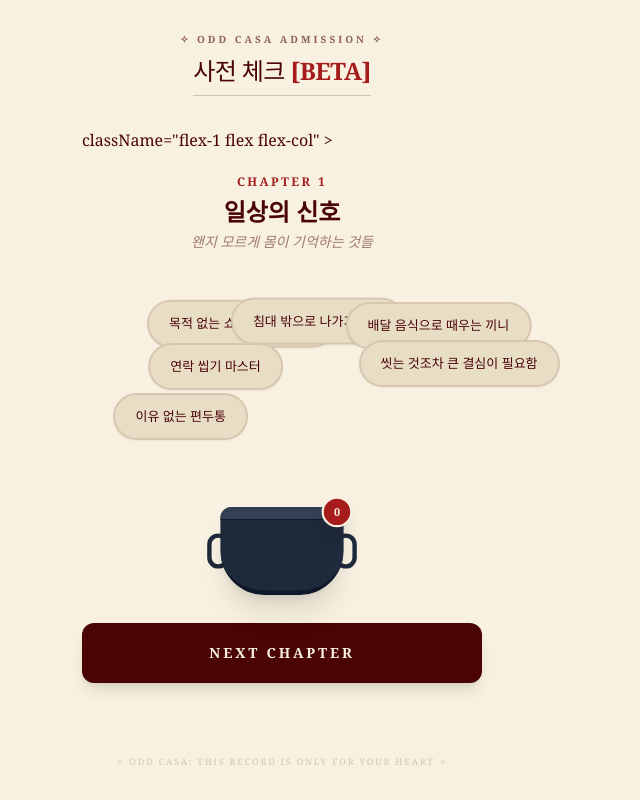
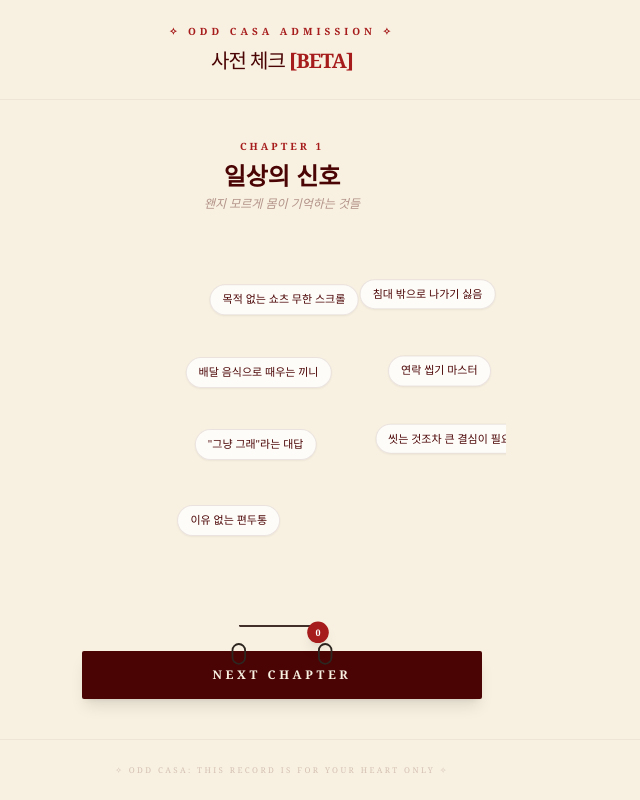
Before and after one commit to nicedaycyj-star/oddcasa, a React (Vite) app: page / in a window 1280 px wide. Both pictures are taken after a click on the button "항아리 챙기기". Shown: the whole page, without its empty margins (358-998 px from the left). Built offline with nearby package versions, Linux system fonts and the light colour scheme.

Commit message:
Update App.jsx

```diff
--- a/src/App.jsx
+++ b/src/App.jsx
@@ -1,6 +1,6 @@
 import React, { useState, useEffect } from 'react';
 import { motion, AnimatePresence } from 'framer-motion';
-import { ShoppingBasket, RefreshCcw, Share2, Heart } from 'lucide-react';
+import { RefreshCcw, Share2, Heart } from 'lucide-react';
 
 const CHAPTERS = [
   {
@@ -30,53 +30,49 @@ const CHAPTERS = [
 ];
 
 const FloatingKeyword = ({ text, index, onClick }) => {
-  // 화면을 3개 구역으로 나누되, 오른쪽 쏠림을 방지하기 위해 전체적으로 왼쪽으로 5% 시프트
+  // 중앙 쏠림 및 겹침 방지를 위한 격자형 배치 기반 랜덤 좌표
   const [coords] = useState(() => {
-    const section = index % 3;
-    let leftBase;
+    // 7개 키워드를 위해 2열 4행 슬롯 구성
+    const col = index % 2; // 0, 1
+    const row = Math.floor(index / 2); // 0, 1, 2, 3
 
-    // 왼쪽(12%), 중간(40%), 오른쪽(68%) 중심축으로 배치하고 랜덤 오차를 줘서 균형 잡기
-    // 전체적으로 왼쪽으로 치우치게 하여 우측 공간을 확보
-    const centers = [12, 40, 68];
-    leftBase = centers[section] + (Math.random() * 10 - 5);
-
-
-
-
+    // 왼쪽 열은 25% 중심, 오른쪽 열은 75% 중심
+    const leftBase = col === 0 ? 28 : 72;
+    // 행별 높이 조절 (상단 15%부터 시작)
+    const topBase = 15 + (row * 20);
 
     return {
-      left: `${leftBase}%`,
-      top: `${(Math.floor(index / 3) * 22) + 12 + (Math.random() * 8)}%`,
-      randomX: Math.random() * 20 - 10,
-      randomY: Math.random() * 20 - 10,
-      duration: 5 + Math.random() * 3,
-      delay: Math.random() * 2
+      left: `${leftBase + (Math.random() * 10 - 5)}%`,
+      top: `${topBase + (Math.random() * 5 - 2.5)}%`,
+      randomX: Math.random() * 8 - 4,
+      randomY: Math.random() * 8 - 4,
+      duration: 7 + Math.random() * 3,
+      delay: Math.random() * 1.5
     };
   });
 
   return (
     <motion.button
       onClick={() => onClick(text)}
-      initial={{ opacity: 0, scale: 0 }}
+      initial={{ opacity: 0, scale: 0.8 }}
       animate={{
         opacity: 1,
         scale: 1,
         x: [0, coords.randomX, 0],
         y: [0, coords.randomY, 0]
       }}
-      exit={{ scale: 0, y: 100, opacity: 0 }}
+      exit={{ scale: 0, y: 30, opacity: 0 }}
       transition={{
         x: { duration: coords.duration, repeat: Infinity, ease: "easeInOut", delay: coords.delay },
         y: { duration: coords.duration * 1.2, repeat: Infinity, ease: "easeInOut", delay: coords.delay },
-        opacity: { duration: 0.3 }
+        opacity: { duration: 0.2 }
       }}
-      className="absolute px-5 py-3 bg-[#e8dec5] border-2 border-[#4a0404]/10 rounded-full shadow-sm text-[13px] font-medium text-[#4a0404] whitespace-nowrap active:bg-[#4a0404] active:text-white transition-all z-10"
+      className="absolute px-3 py-1.5 bg-white/80 border border-[#4a0404]/10 rounded-full shadow-sm text-[11px] font-medium text-[#4a0404] whitespace-nowrap active:bg-[#4a0404] active:text-white transition-all z-10"
       style={{
         left: coords.left,
         top: coords.top,
         transform: 'translateX(-50%)'
       }}
-
     >
       {text}
     </motion.button>
@@ -96,9 +92,8 @@ export default function App() {
   }, [step, currentChapter]);
 
   const handleKeywordClick = (keyword) => {
-    setSelectedItems([...selectedItems, keyword]);
-    setVisibleKeywords(visibleKeywords.filter(k => k !== keyword));
-    if (window.navigator.vibrate) window.navigator.vibrate(10);
+    setSelectedItems(prev => [...prev, keyword]);
+    setVisibleKeywords(prev => prev.filter(k => k !== keyword));
   };
 
   const nextChapter = () => {
@@ -119,41 +114,41 @@ export default function App() {
     <div className="min-h-screen bg-[#f8f1e1] text-[#4a0404] font-serif selection:bg-[#4a0404] selection:text-white overflow-hidden flex flex-col">
 
       {/* Header */}
-      <header className="p-8 flex flex-col items-center z-10 space-y-2">
-        <div className="flex items-center gap-3 text-[10px] tracking-[0.3em] text-[#4a0404]/60 uppercase font-bold">
+      <header className="p-6 flex flex-col items-center z-10 space-y-2 border-b border-[#4a0404]/5">
+        <div className="flex items-center gap-3 text-[10px] tracking-[0.4em] text-[#a61c1c] uppercase font-bold">
           <span>✧ ODD CASA ADMISSION ✧</span>
         </div>
-        <h1 className="text-2xl font-normal tracking-tight border-b border-[#4a0404]/20 pb-2">
+        <h1 className="text-xl font-normal tracking-tighter">
           사전 체크 <span className="text-[#a61c1c] font-bold">[BETA]</span>
         </h1>
       </header>
 
-      <main className="flex-1 flex flex-col px-6 relative max-w-md mx-auto w-full">
+      <main className="flex-1 flex flex-col px-6 relative max-w-md mx-auto w-full overflow-hidden">
         <AnimatePresence mode="wait">
 
           {step === 'intro' && (
             <motion.div
               key="intro"
-              initial={{ opacity: 0, y: 20 }}
+              initial={{ opacity: 0, y: 15 }}
               animate={{ opacity: 1, y: 0 }}
-              exit={{ opacity: 0, y: -20 }}
-              className="flex-1 flex flex-col justify-center items-center text-center space-y-8"
+              exit={{ opacity: 0, y: -15 }}
+              className="flex-1 flex flex-col justify-center items-center text-center space-y-10"
             >
-              <div className="space-y-4">
-                <h1 className="text-4xl font-bold leading-tight text-[#4a0404] font-serif">
+              <div className="space-y-6">
+                <h1 className="text-4xl font-bold leading-tight text-[#4a0404]">
                   요즘 진짜 어때요?<br />
-                  <span className="text-[#a61c1c] font-black underline decoration-[#a61c1c]/10 decoration-8 underline-offset-4 italic">숨겨진 진심</span>을 찾아봐요.
+                  <span className="text-[#a61c1c] italic underline decoration-[#a61c1c]/10 underline-offset-8">숨겨진 진심</span>을 찾아봐요.
                 </h1>
-                <p className="text-[#4a0404]/50 leading-relaxed font-medium">
+                <p className="text-[#4a0404]/50 leading-relaxed text-sm">
                   내 마음을 스쳐 지나가는 말들을<br />
                   항아리에 툭, 담아보세요.
                 </p>
               </div>
               <motion.button
-                whileHover={{ scale: 1.05 }}
-                whileTap={{ scale: 0.95 }}
+                whileHover={{ scale: 1.02 }}
+                whileTap={{ scale: 0.98 }}
                 onClick={() => setStep('collection')}
-                className="px-12 py-5 bg-[#4a0404] text-[#f8f1e1] rounded-xl font-bold shadow-2xl flex items-center gap-2 uppercase tracking-[0.3em] text-sm"
+                className="px-10 py-4 bg-[#4a0404] text-[#f8f1e1] rounded-sm font-bold shadow-xl tracking-[0.3em] text-xs uppercase"
               >
                 항아리 챙기기
               </motion.button>
@@ -166,19 +161,16 @@ export default function App() {
               initial={{ opacity: 0 }}
               animate={{ opacity: 1 }}
               exit={{ opacity: 0 }}
-              className="flex-1 flex flex-col"
+              className="flex-1 flex flex-col h-full"
             >
-
-              className="flex-1 flex flex-col"
-            >
-              <div className="mt-4 text-center">
-                <span className="text-[#a61c1c] font-bold text-xs uppercase tracking-[0.2em]">Chapter {currentChapter + 1}</span>
-                <h2 className="text-2xl font-bold mt-1 text-[#4a0404]">{CHAPTERS[currentChapter].title}</h2>
-                <p className="text-[#4a0404]/50 text-sm mt-1 italic">{CHAPTERS[currentChapter].description}</p>
+              <div className="mt-8 text-center shrink-0">
+                <span className="text-[#a61c1c] font-bold text-[10px] uppercase tracking-[0.3em]">Chapter {currentChapter + 1}</span>
+                <h2 className="text-2xl font-bold mt-1">{CHAPTERS[currentChapter].title}</h2>
+                <p className="text-[#4a0404]/40 text-xs mt-1 italic">{CHAPTERS[currentChapter].description}</p>
               </div>
 
               {/* Floating Area */}
-              <div className="flex-1 relative mt-4 w-full overflow-visible">
+              <div className="flex-1 relative w-full my-4">
                 <AnimatePresence>
                   {visibleKeywords.map((keyword, idx) => (
                     <FloatingKeyword
@@ -194,49 +186,45 @@ export default function App() {
                   <motion.div
                     initial={{ opacity: 0 }}
                     animate={{ opacity: 1 }}
-                    className="absolute inset-0 flex items-center justify-center text-[#4a0404]/30 italic text-sm"
+                    className="absolute inset-0 flex items-center justify-center text-[#4a0404]/20 italic text-xs"
                   >
-                    이 챕터에서 더 담을 마음이 있나요?
+                    이 챕터의 마음을 모두 담았습니다.
                   </motion.div>
                 )}
               </div>
 
-              {/* Bottom UI - Cauldron Style */}
-              <div className="py-10 flex flex-col items-center gap-8">
-                <div className="relative group scale-110">
-                  <div className="absolute -top-2 -right-2 w-7 h-7 bg-[#a61c1c] rounded-full flex items-center justify-center text-[#f8f1e1] text-[10px] font-bold shadow-lg border-2 border-[#f8f1e1] z-20 animate-bounce">
+              {/* Bottom UI */}
+              <div className="pb-10 pt-4 flex flex-col items-center gap-6 shrink-0">
+                <div className="relative scale-90">
+                  <div className="absolute -top-1 -right-1 w-6 h-6 bg-[#a61c1c] rounded-full flex items-center justify-center text-white text-[10px] font-bold shadow-lg z-20">
                     {selectedItems.length}
                   </div>
 
                   {/* Cauldron Design */}
-                  <div className="relative w-28 h-20 bg-slate-800 rounded-b-[40px] rounded-t-[10px] border-b-4 border-slate-900 shadow-xl overflow-hidden">
-                    {/* Bubbling liquid */}
+                  <div className="relative w-24 h-18 bg-[#2d2620] rounded-b-[35px] rounded-t-[8px] border-b-2 border-[#4a0404]/20 shadow-xl overflow-hidden">
                     <motion.div
-                      animate={{ height: `${Math.min(selectedItems.length * 5, 85)}%` }}
-                      className="absolute bottom-0 w-full bg-gradient-to-t from-orange-600 to-orange-400 opacity-90 transition-all duration-700"
+                      animate={{ height: `${Math.min(selectedItems.length * 6, 85)}%` }}
+                      className="absolute bottom-0 w-full bg-gradient-to-t from-[#ea580c] to-[#f59e0b] opacity-90 transition-all duration-700"
                     />
-                    {/* Bubbles */}
                     <div className="absolute top-0 w-full h-full flex justify-around pointer-events-none">
                        {[1,2,3].map(i => (
                          <motion.div
                            key={i}
-                           animate={{ y: [-10, -40], opacity: [0, 1, 0] }}
-                           transition={{ duration: 2, repeat: Infinity, delay: i * 0.5 }}
-                           className="w-2 h-2 bg-orange-200 rounded-full blur-[1px]"
+                           animate={{ y: [-5, -30], opacity: [0, 0.7, 0] }}
+                           transition={{ duration: 2, repeat: Infinity, delay: i * 0.6 }}
+                           className="w-1.5 h-1.5 bg-[#ffedd5] rounded-full"
                          />
                        ))}
                     </div>
-                    {/* Cauldron rim */}
-                    <div className="absolute top-0 w-full h-3 bg-slate-700 border-b border-slate-900 shadow-inner" />
+                    <div className="absolute top-0 w-full h-2 bg-[#1a1612] rounded-t-[8px]" />
                   </div>
-                  {/* Cauldron Handles */}
-                  <div className="absolute -left-3 top-6 w-5 h-8 border-4 border-slate-800 rounded-full -z-10" />
-                  <div className="absolute -right-3 top-6 w-5 h-8 border-4 border-slate-800 rounded-full -z-10" />
+                  <div className="absolute -left-2 top-5 w-4 h-6 border-2 border-[#2d2620] rounded-full -z-10" />
+                  <div className="absolute -right-2 top-5 w-4 h-6 border-2 border-[#2d2620] rounded-full -z-10" />
                 </div>
 
                 <button
                   onClick={nextChapter}
-                  className="w-full py-5 bg-[#4a0404] text-[#f8f1e1] rounded-xl font-bold tracking-[0.2em] shadow-lg active:scale-95 transition-all uppercase text-sm"
+                  className="w-full py-4 bg-[#4a0404] text-[#f8f1e1] rounded-sm font-bold tracking-[0.3em] shadow-lg active:scale-95 transition-all uppercase text-xs"
                 >
                   {currentChapter < CHAPTERS.length - 1 ? "Next Chapter" : "Close Jar"}
                 </button>
@@ -247,57 +235,51 @@ export default function App() {
           {step === 'result' && (
             <motion.div
               key="result"
-              initial={{ opacity: 0, scale: 0.9 }}
+              initial={{ opacity: 0, scale: 0.98 }}
               animate={{ opacity: 1, scale: 1 }}
               className="flex-1 flex flex-col justify-center items-center py-10"
             >
-              <div className="bg-[#e8dec5] p-8 rounded-3xl shadow-2xl border border-[#4a0404]/10 w-full max-w-sm flex flex-col items-center text-center space-y-8">
-                <div className="w-20 h-20 bg-[#f8f1e1] rounded-full flex items-center justify-center shadow-inner">
-                  <Heart className="text-[#a61c1c] fill-[#a61c1c]" size={36} />
+              <div className="bg-white p-8 rounded-sm shadow-2xl border border-[#4a0404]/5 w-full max-w-sm flex flex-col items-center text-center space-y-8">
+                <div className="w-16 h-16 bg-[#f8f1e1] rounded-full flex items-center justify-center border border-[#a61c1c]/10">
+                  <Heart className="text-[#a61c1c] fill-[#a61c1c]" size={28} />
                 </div>
 
                 <div className="space-y-2">
-                  <p className="text-[#4a0404]/40 font-bold uppercase tracking-widest text-[10px]">Your Heart Scene</p>
-                  <h2 className="text-3xl font-bold text-[#4a0404]">
+                  <p className="text-[#4a0404]/30 font-bold uppercase tracking-widest text-[9px]">Admission Summary</p>
+                  <h2 className="text-3xl font-bold">
                     "{selectedItems.length} Pieces"
                   </h2>
                 </div>
 
-                <div className="p-6 bg-[#f8f1e1]/50 rounded-2xl text-left border border-[#4a0404]/5">
-                  <p className="text-[#4a0404]/80 leading-relaxed text-sm italic">
+                <div className="p-5 bg-[#f8f1e1]/50 rounded border border-[#4a0404]/5">
+                  <p className="text-[#4a0404]/70 leading-relaxed text-xs italic">
                     {selectedItems.length > 10
                       ? "지금은 마음의 방어막이 조금 얇아진 상태군요. 괜찮은 척하느라 에너지를 많이 썼을 거예요. 오늘은 아무것도 증명하지 않아도 돼요."
                       : "생각보다 덤덤하게 잘 지나오고 있네요. 하지만 항아리에 담은 것만으로도 고민의 실체는 조금 더 선명해졌을 거예요."}
                   </p>
                 </div>
 
-                <div className="w-full pt-4 space-y-4">
-                  <button className="w-full py-5 bg-[#4a0404] text-[#f8f1e1] rounded-xl font-bold flex items-center justify-center gap-3 shadow-lg tracking-widest uppercase text-xs">
-                    <Share2 size={16} /> Save Image
+                <div className="w-full pt-4 space-y-3">
+                  <button className="w-full py-4 bg-[#4a0404] text-[#f8f1e1] rounded-sm font-bold flex items-center justify-center gap-3 tracking-[0.2em] uppercase text-[10px]">
+                    <Share2 size={14} /> Save Record
                   </button>
                   <button
                     onClick={reset}
-                    className="w-full py-4 text-[#4a0404]/60 font-bold flex items-center justify-center gap-2 hover:text-[#4a0404]"
+                    className="w-full py-2 text-[#4a0404]/40 font-bold flex items-center justify-center gap-2 hover:text-[#4a0404] text-[10px] uppercase tracking-widest"
                   >
-                    <RefreshCcw size={16} /> Start Over
+                    <RefreshCcw size={12} /> Start Over
                   </button>
                 </div>
               </div>
-
-              <p className="mt-10 text-[10px] text-[#4a0404]/40 text-center leading-loose uppercase tracking-tighter">
-                Today, you did a great job. <br />
-                Your worries are valid.
-              </p>
             </motion.div>
           )}
 
         </AnimatePresence>
       </main>
 
-      {/* Footer Info */}
-      <footer className="p-8 text-center">
-        <p className="text-[9px] text-[#4a0404]/20 tracking-[0.2em] uppercase font-medium">
-          ✧ odd casa: this record is only for your heart ✧
+      <footer className="p-6 text-center border-t border-[#4a0404]/5">
+        <p className="text-[8px] text-[#4a0404]/20 tracking-[0.3em] uppercase">
+          ✧ odd casa: this record is for your heart only ✧
         </p>
       </footer>
     </div>
```
